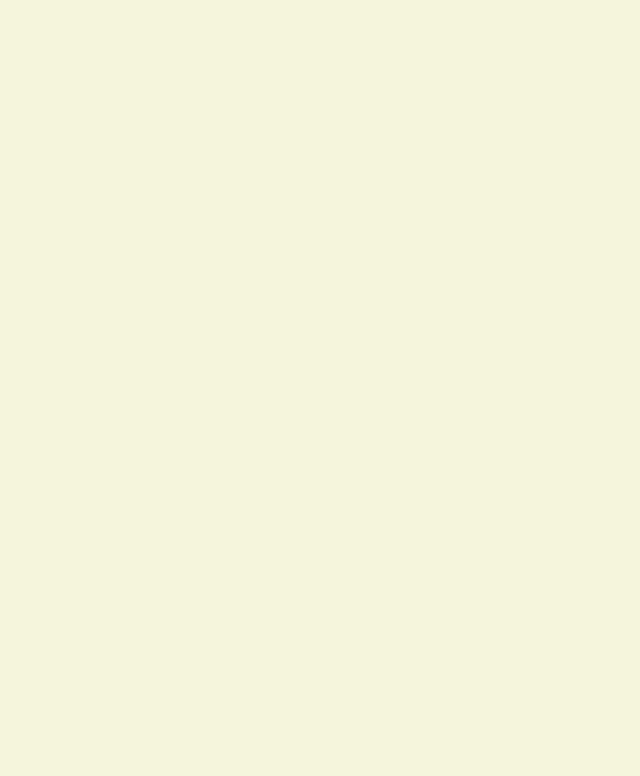
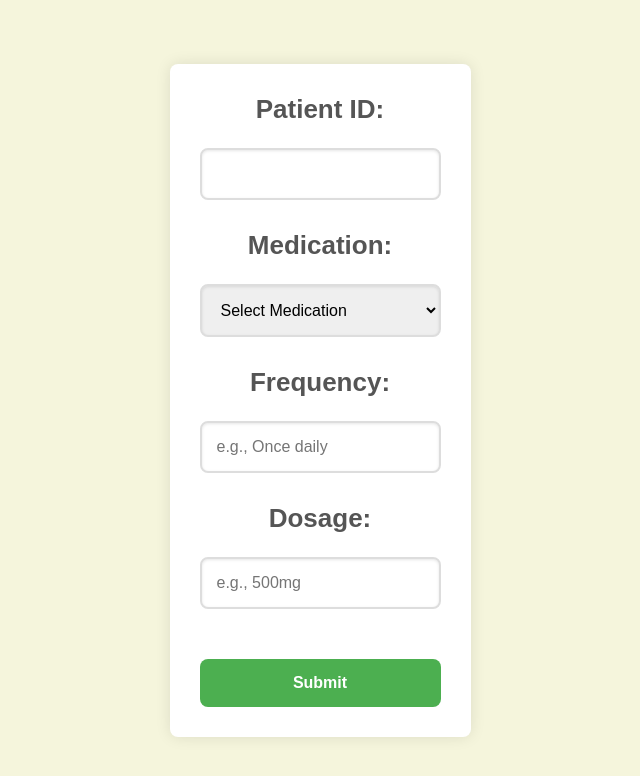
Before and after one commit to Sai-Venky/Patient-Tracker, a React (Create React App) app in the folder front-end/patient-tracker-app/: page /prescribe-medication in a window 1280 px wide. Before the commit this address had no page. Shown: the top 776 px of the page, without its empty margins (320-960 px from the left). Built offline with nearby package versions, Linux system fonts and the light colour scheme.

Commit message:
Added Prescribe Medication UI

```diff
--- a/front-end/patient-tracker-app/src/components/App.js
+++ b/front-end/patient-tracker-app/src/components/App.js
@@ -10,7 +10,7 @@ import UpdateExistingRecords from './pages/Patient/PatientDashboard/UpdateExisti
 import CreateAccount from './pages/CreateAccount/CreateAccount';
 import DoctorDashboard from './pages/Doctor/DoctorDashboard/DoctorDashboard';
 import ViewPatients from "./pages/Doctor/DoctorDashboard/ViewPatients";
-import AccessPreviousReports from "./pages/Doctor/DoctorDashboard/AccessPreviousReports";
+import PrescribeMedication from "./pages/Doctor/DoctorDashboard/PrescribeMedication";
 import './App.css'
 
 function App() {
@@ -29,7 +29,7 @@ function App() {
             <Route path="/create-account" element={<CreateAccount />} />
             <Route path="/doctor-dashboard" element={<DoctorDashboard />} />
             <Route path="/view-patients" element={<ViewPatients />} />
-            <Route path="/access-reports" element={<AccessPreviousReports />} />
+            <Route path="/prescribe-medication" element={<PrescribeMedication />} />
           </Routes>
         </header>
       </div>
--- /dev/null
+++ b/front-end/patient-tracker-app/src/components/pages/Doctor/DoctorDashboard/DoctorDashboard.js
@@ -0,0 +1,80 @@
+import React from 'react';
+import './DoctorDashboard.css';
+import { useNavigate } from 'react-router-dom';
+import viewPatientsIcon from './DoctorDashboardImages/View_patients.png';
+import medicalReportsIcon from './DoctorDashboardImages/Medical_reports.png';
+
+function DoctorDashboard() {
+    let navigate = useNavigate();
+
+    // const [appointments, setAppointments] = useState([]); // Commented out for now as there's no API
+
+    // useEffect(() => {
+    //     // Fetch today's appointments when the component mounts
+    //     // This part is commented out for now as there's no API
+    // }, []);
+    const dummyAppointments = [
+        { id: '001', name: 'John Doe', time: '10:00 AM' },
+        { id: '002', name: 'Jane Smith', time: '11:00 AM' }
+    ];
+
+    const handleViewPatients = () => {
+        navigate('/view-patients');
+    };
+
+    const handlePrescribeMedication= () => {
+        navigate('/prescribe-medication')
+    };
+
+    const handleScheduleAppointment = () => {
+        // Logic to schedule an appointment
+        // Possibly navigate to a scheduling page or open a modal
+        console.log('Schedule an appointment');
+    };
+
+    return (
+        <div className="dashboard-container">
+            <header className="dashboard-header">
+                <h1>Welcome Doctor</h1>
+            </header>
+            <div className="dashboard-main">
+                <div className="appointments-section">
+                    <h2 className="appointments-header">Today's Appointments</h2>
+                    <table className="appointments-table">
+                        <thead>
+                        <tr>
+                            <th>Patient ID</th>
+                            <th>Name</th>
+                            <th>Appointment Time</th>
+                        </tr>
+                        </thead>
+                        <tbody>
+                            {dummyAppointments.map((appointment) => (
+                                <tr key={appointment.id}>
+                                    <td>{appointment.id}</td>
+                                    <td>{appointment.name}</td>
+                                    <td>{appointment.time}</td>
+                                </tr>
+                            ))}
+                        </tbody>
+                    </table>
+                    <button className="schedule-appointment-btn" onClick={handleScheduleAppointment}>
+                        Schedule an Appointment
+                    </button>
+                </div>
+                <div className="tiles-section">
+                    <div className="tile" onClick={handleViewPatients}>
+                        <img src={viewPatientsIcon} alt="View All Patients" className="tile-icon" />
+                        <span className="tile-label">View All Patients</span>
+                    </div>
+                    <div className="tile" onClick={handlePrescribeMedication}>
+                        <img src={medicalReportsIcon} alt="Prescribe Medication" className="tile-icon" />
+                        <span className="tile-label">Prescribe Medication</span>
+                    </div>
+                </div>
+            </div>
+        </div>
+    );
+}
+
+export default DoctorDashboard;
--- /dev/null
+++ b/front-end/patient-tracker-app/src/components/pages/Doctor/DoctorDashboard/PrescribeMedication.css
@@ -0,0 +1,58 @@
+.prescribe-medication-container {
+    max-width: 500px;
+    margin: 40px auto;
+    padding: 30px;
+    display: flex;
+    flex-direction: column;
+    color: #333;
+    font-size: 1em;
+    background-color: white;
+    box-shadow: 0px 0px 15px rgba(0, 0, 0, 0.1);
+    border-radius: 8px;
+    font-family: 'Arial', sans-serif;
+}
+
+.prescribe-medication-container form {
+    display: grid;
+    grid-gap: 15px;
+}
+
+.prescribe-medication-container label {
+    margin-bottom: 8px;
+    font-weight: 600;
+    color: #555;
+}
+
+.prescribe-medication-container input,
+.prescribe-medication-container select {
+    padding: 15px;
+    margin-bottom: 15px;
+    border: 2px solid #ddd;
+    border-radius: 8px;
+    font-size: 1rem;
+    box-shadow: inset 0 1px 3px rgba(0, 0, 0, 0.1);
+    transition: border-color 0.3s;
+}
+
+.prescribe-medication-container input:focus,
+.prescribe-medication-container select:focus {
+    border-color: #4CAF50;
+    outline: none;
+}
+
+.prescribe-medication-container button {
+    padding: 15px;
+    margin-top: 20px;
+    border: none;
+    border-radius: 8px;
+    background-color: #4CAF50;
+    color: white;
+    font-size: 1rem;
+    font-weight: bold;
+    cursor: pointer;
+    transition: background-color 0.3s;
+}
+
+.prescribe-medication-container button:hover {
+    background-color: #367c39;
+}
--- /dev/null
+++ b/front-end/patient-tracker-app/src/components/pages/Doctor/DoctorDashboard/PrescribeMedication.js
@@ -0,0 +1,73 @@
+import React, { useState } from 'react';
+import './PrescribeMedication.css'; // Your existing CSS styles can likely remain unchanged
+
+function PrescribeMedication() {
+    const [patientId, setPatientId] = useState('');
+    const [medication, setMedication] = useState('');
+    const [frequency, setFrequency] = useState('');
+    const [dosage, setDosage] = useState('');
+
+    // Dummy data for medication options
+    const medications = [
+        { id: 'M001', name: 'Amoxicillin' },
+        { id: 'M002', name: 'Ibuprofen' },
+        { id: 'M003', name: 'Metformin' },
+        // Add more medication options as needed
+    ];
+
+    const handleSubmit = (event) => {
+        event.preventDefault();
+        // Logic to handle form submission goes here
+        console.log({ patientId, medication, frequency, dosage });
+    };
+
+    return (
+        <div className="prescribe-medication-container">
+            <form onSubmit={handleSubmit}>
+                <label htmlFor="patient-id">Patient ID:</label>
+                <input
+                    id="patient-id"
+                    type="text"
+                    value={patientId}
+                    onChange={(e) => setPatientId(e.target.value)}
+                />
+
+                <label htmlFor="medication">Medication:</label>
+                <select
+                    id="medication"
+                    value={medication}
+                    onChange={(e) => setMedication(e.target.value)}
+                >
+                    <option value="">Select Medication</option>
+                    {medications.map((med) => (
+                        <option key={med.id} value={med.id}>
+                            {med.name} ({med.id})
+                        </option>
+                    ))}
+                </select>
+
+                <label htmlFor="frequency">Frequency:</label>
+                <input
+                    id="frequency"
+                    type="text"
+                    value={frequency}
+                    onChange={(e) => setFrequency(e.target.value)}
+                    placeholder="e.g., Once daily"
+                />
+
+                <label htmlFor="dosage">Dosage:</label>
+                <input
+                    id="dosage"
+                    type="text"
+                    value={dosage}
+                    onChange={(e) => setDosage(e.target.value)}
+                    placeholder="e.g., 500mg"
+                />
+
+                <button type="submit">Submit</button>
+            </form>
+        </div>
+    );
+}
+
+export default PrescribeMedication;
--- a/front-end/patient-tracker-app/src/components/pages/Doctor/DoctorDashboard/ViewPatients.js
+++ b/front-end/patient-tracker-app/src/components/pages/Doctor/DoctorDashboard/ViewPatients.js
@@ -1,6 +1,7 @@
 import React, { useState } from 'react';
 import './ViewPatients.css';
 import medicalRecordsIcon from './DoctorDashboardImages/Medical_records.png';
+
 
 function ViewPatients() {
     const [searchTerm, setSearchTerm] = useState('');
@@ -16,6 +17,19 @@ function ViewPatients() {
     const handleAccessRecords = () => {
         // Logic to access selected patient's medical records
         console.log('Access Patient\'s Medical Records');
+        const selectedPatientsCount = selectedPatients.size;
+
+        if (selectedPatientsCount === 0) {
+            // No patient is selected
+            alert('Please select a patient.');
+        } else if (selectedPatientsCount > 1) {
+            // More than one patient is selected
+            alert('Please select only one patient.');
+        } else {
+            // Exactly one patient is selected, proceed with accessing records
+            console.log('Access Patient\'s Medical Records for patient ID:', [...selectedPatients][0]);
+            // You can put your logic here to access the records of the selected patient
+        }
     };
 
     const handleCheckboxChange = (patientId) => {
--- a/front-end/patient-tracker-app/src/components/pages/Patient/PatientDashboard/PatientDashboard.css
+++ b/front-end/patient-tracker-app/src/components/pages/Patient/PatientDashboard/PatientDashboard.css
@@ -3,7 +3,7 @@
      flex-direction: column;
      align-items: center;
      justify-content: center;
-     width: 200px; /* or any other size */
+     width: 200px;
      padding: 20px;
      margin: 10px;
      background-color: #ffffff;
@@ -31,15 +31,15 @@
  }
 
  .dashboard-header {
-     text-align: center; /* Center the header text */
-     padding: 20px; /* Add padding for spacing */
-     background-color: #f8f8f8; /* Light background color for the header */
-     border-bottom: 1px solid #e0e0e0; /* Add a subtle border to the bottom */
-     margin-bottom: 30px; /* Add some space between the header and the content below */
+     text-align: center;
+     padding: 20px;
+     background-color: #f8f8f8;
+     border-bottom: 1px solid #e0e0e0;
+     margin-bottom: 30px;
  }
 
  .dashboard-header h1 {
-     margin: 0; /* Reset default margin */
-     font-size: 24px; /* Set font-size as needed */
-     color: #333; /* Color for the header text */
+     margin: 0;
+     font-size: 24px;
+     color: #333;
  }
```
Also changed, not shown: front-end/patient-tracker-app/src/components/pages/Doctor/DoctorDashboard/ViewPatients.css (+16 -15 lines), front-end/patient-tracker-app/src/components/pages/Patient/PatientDashboard/PatientDashboard.js (line endings or trailing spaces).
